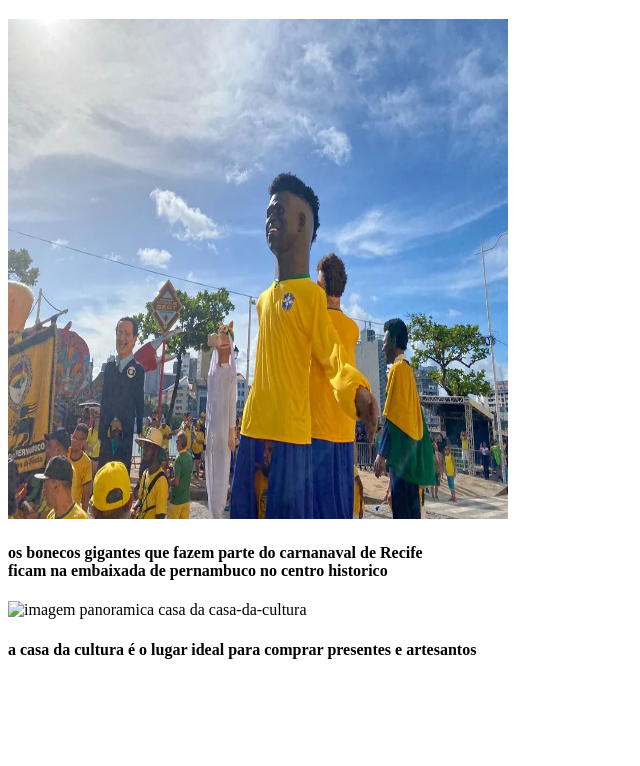
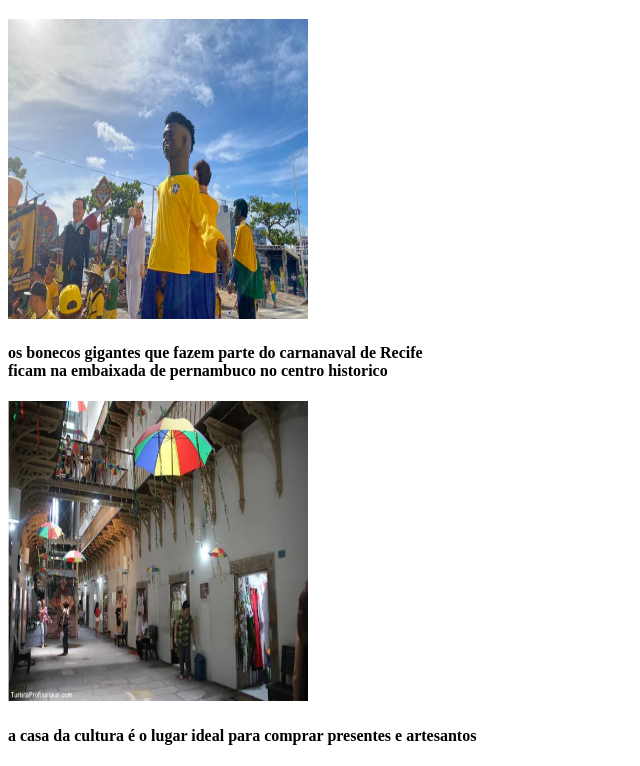
Before and after one commit to marciobope12/git_projetos, a plain HTML site: page pontos_turisticos.html in a window 1280 px wide. Shown: the part 61-827 px from the top of the page, without its empty margins (0-640 px from the left). Before the commit the page ends 800 px from the top, so only its background shows below. Drawn offline with Linux system fonts and the light colour scheme.

Commit message:
adicionado nova imagem

```diff
--- a/pontos_turisticos.html
+++ b/pontos_turisticos.html
@@ -8,9 +8,9 @@
 </head>
 <h1> bonecos gigantes em olinda!</h1>
 <body>
-    <img src="imagens\bonecos gigantes.webp" width="500" height="500" alt="imagem de bonecos gigantes">
+    <img src="imagens\bonecos gigantes.webp" width="300" height="300" alt="imagem de bonecos gigantes">
     <h4> os bonecos gigantes  que fazem parte do carnanaval de Recife <br>ficam na embaixada de pernambuco no centro historico</h4>
-    <img src="/.imagens\casa-da-cultura.png" width="500" height="500" alt="imagem panoramica casa da casa-da-cultura">
+    <img src="imagens\casa-da-cultura.png" width="300" height="300" alt="imagem panoramica casa da casa-da-cultura">
     <h4> a casa da cultura é o lugar ideal para comprar presentes e artesantos</h4>
 
 </body>
```
Also changed, not shown: recife.html (+1 -1 lines).
